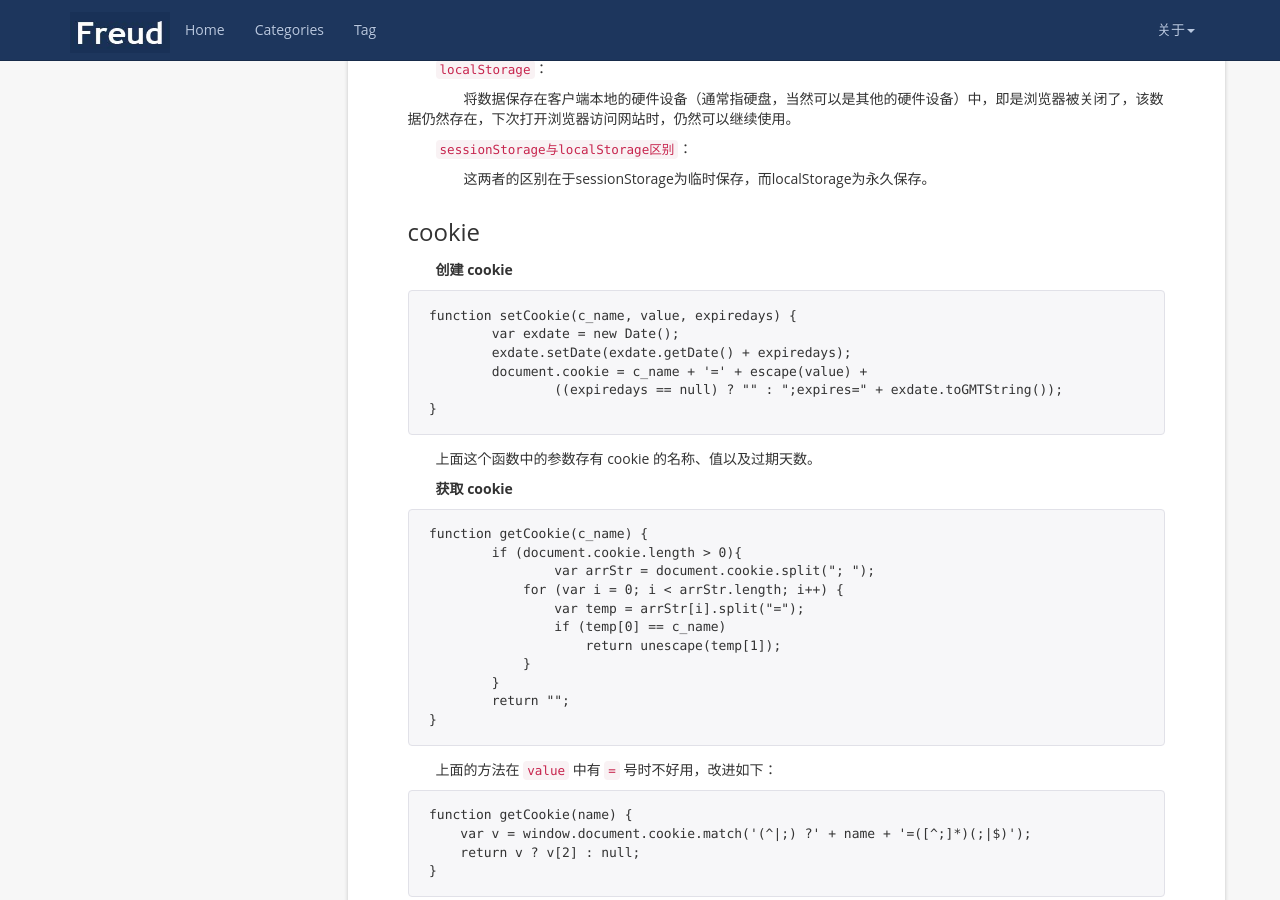
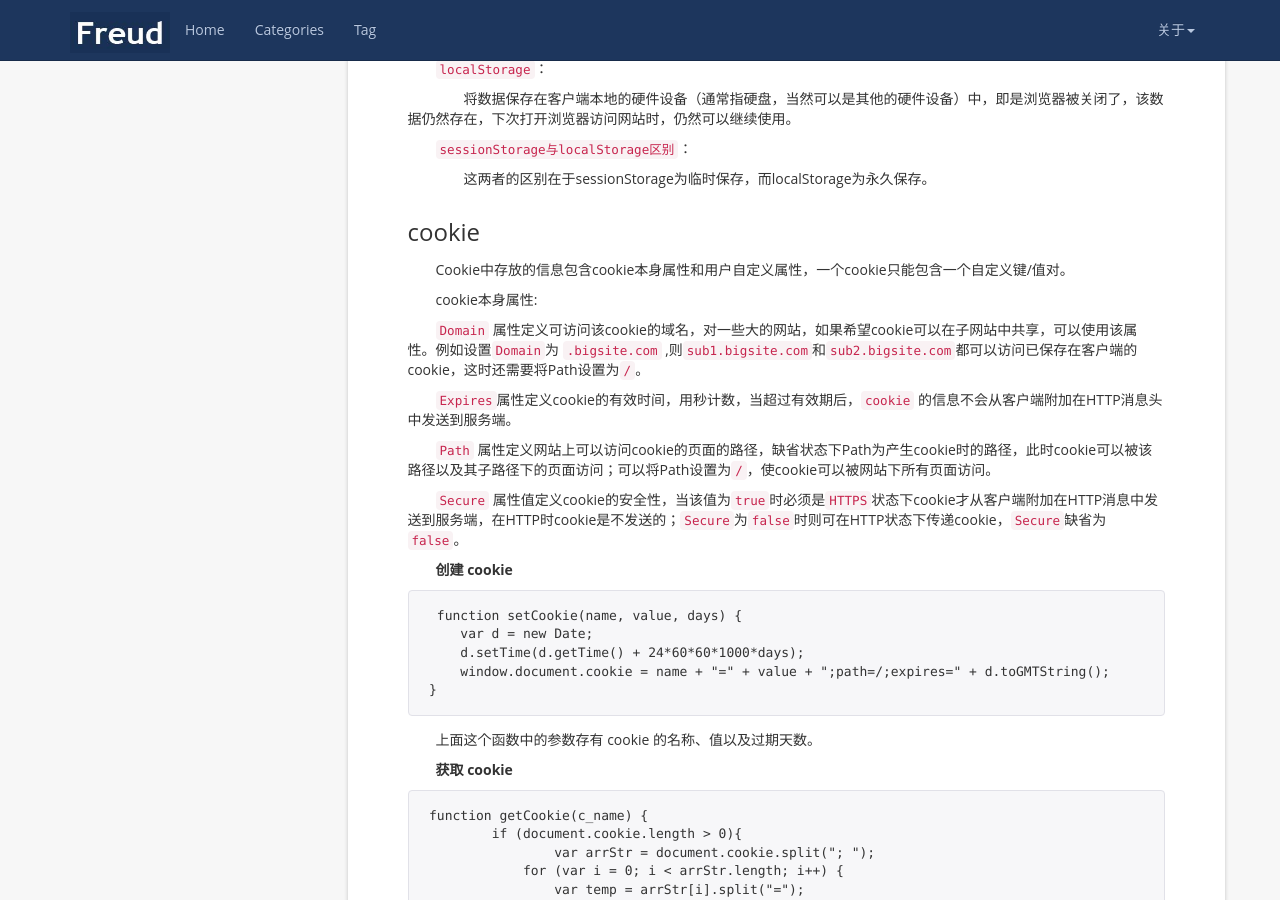
Before and after one commit to peiyanhuang/MyBlog, a Jekyll site: the page built from _posts/2016-12-08-Web存储.md, in a window 1280 px wide and 900 px high, scrolled down 909 px. Built offline with Jekyll 4.4.1, drawn with Linux system fonts in a browser that asks for light colours; nearby versions of some CDN libraries.

Commit message:
http code

````diff
--- a/_posts/2016-12-08-Web存储.md
+++ b/_posts/2016-12-08-Web存储.md
@@ -39,14 +39,25 @@ Web存储即在客户端存储数据。
 
 ### cookie
 
+Cookie中存放的信息包含cookie本身属性和用户自定义属性，一个cookie只能包含一个自定义键/值对。
+
+cookie本身属性:
+
+`Domain` 属性定义可访问该cookie的域名，对一些大的网站，如果希望cookie可以在子网站中共享，可以使用该属性。例如设置`Domain`为 `.bigsite.com` ,则`sub1.bigsite.com`和`sub2.bigsite.com`都可以访问已保存在客户端的cookie，这时还需要将Path设置为`/`。
+
+`Expires`属性定义cookie的有效时间，用秒计数，当超过有效期后，`cookie` 的信息不会从客户端附加在HTTP消息头中发送到服务端。
+
+`Path` 属性定义网站上可以访问cookie的页面的路径，缺省状态下Path为产生cookie时的路径，此时cookie可以被该路径以及其子路径下的页面访问；可以将Path设置为`/`，使cookie可以被网站下所有页面访问。
+
+`Secure` 属性值定义cookie的安全性，当该值为`true`时必须是`HTTPS`状态下cookie才从客户端附加在HTTP消息中发送到服务端，在HTTP时cookie是不发送的；`Secure`为`false`时则可在HTTP状态下传递cookie，`Secure`缺省为`false`。
+
 **创建 cookie**
 
 ```
-function setCookie(c_name, value, expiredays) {
-	var exdate = new Date();
-	exdate.setDate(exdate.getDate() + expiredays);
-	document.cookie = c_name + '=' + escape(value) +
-		((expiredays == null) ? "" : ";expires=" + exdate.toGMTString());
+ function setCookie(name, value, days) {
+    var d = new Date;
+    d.setTime(d.getTime() + 24*60*60*1000*days);
+    window.document.cookie = name + "=" + value + ";path=/;expires=" + d.toGMTString();
 }
 ```
 
````
